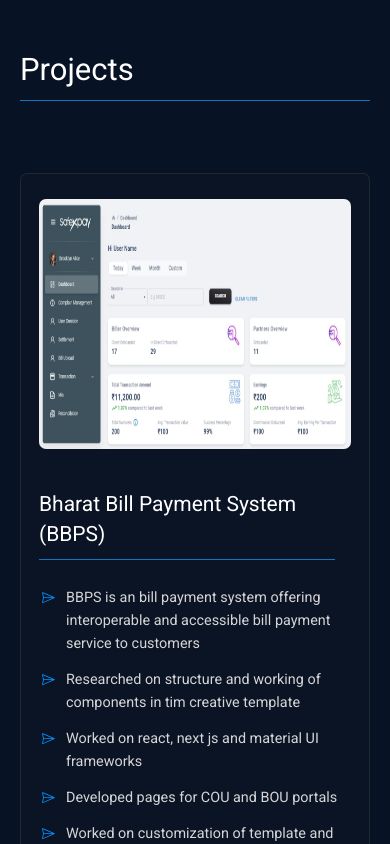
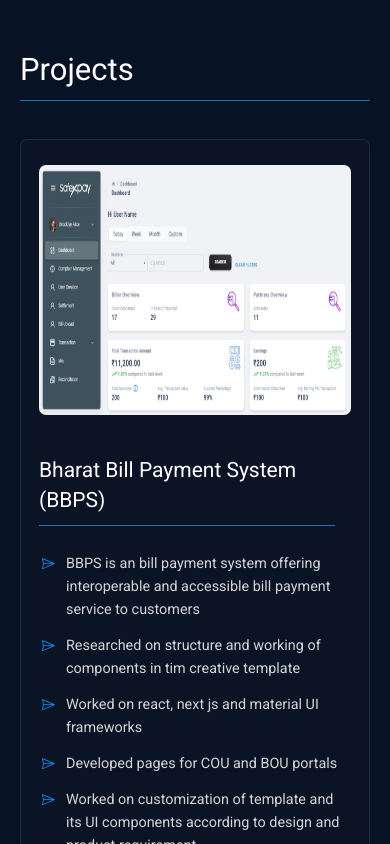
Before and after one commit to pratik1243/portfolio-app, a Next.js app: page / in a window 390 px wide. Shown: the part 3860-4704 px from the top of the page. Built offline with nearby package versions, Linux system fonts and the light colour scheme.

Commit message:
project sec changes 2 in portfolio

```diff
--- a/assets/style/main.css
+++ b/assets/style/main.css
@@ -895,6 +895,7 @@
 }
 .project-sec .project-details-sec .project-details-card.card-bg1 {
   animation-delay: 0.3s !important;
+  margin-top: 30px !important;
 }
 .project-sec .project-details-sec .project-details-card.anim-project-cards {
   animation: 0.5s animateProjectCards linear infinite;
@@ -1215,9 +1216,6 @@
   .project-sec {
     margin-top: 40px;
   }
-  .project-sec .project-details-sec {
-    margin-top: 20px;
-  }
   .project-sec .projects-cards-sec a {
     max-width: 100%;
   }
--- a/assets/style/main.scss
+++ b/assets/style/main.scss
@@ -574,6 +574,7 @@
 
       &.card-bg1 {
         animation-delay: 0.3s !important;
+        margin-top: 30px !important;
       }
 
       &.anim-project-cards {
@@ -978,9 +979,9 @@
   .project-sec {
     margin-top: 40px;
 
-    .project-details-sec {
-      margin-top: 20px;
-    }
+    // .project-details-sec {
+    //   margin-top: 20px;
+    // }
 
     .projects-cards-sec {
       a {
```
Also changed, not shown: 1 other file (tests, documents, lock files or other folders).
